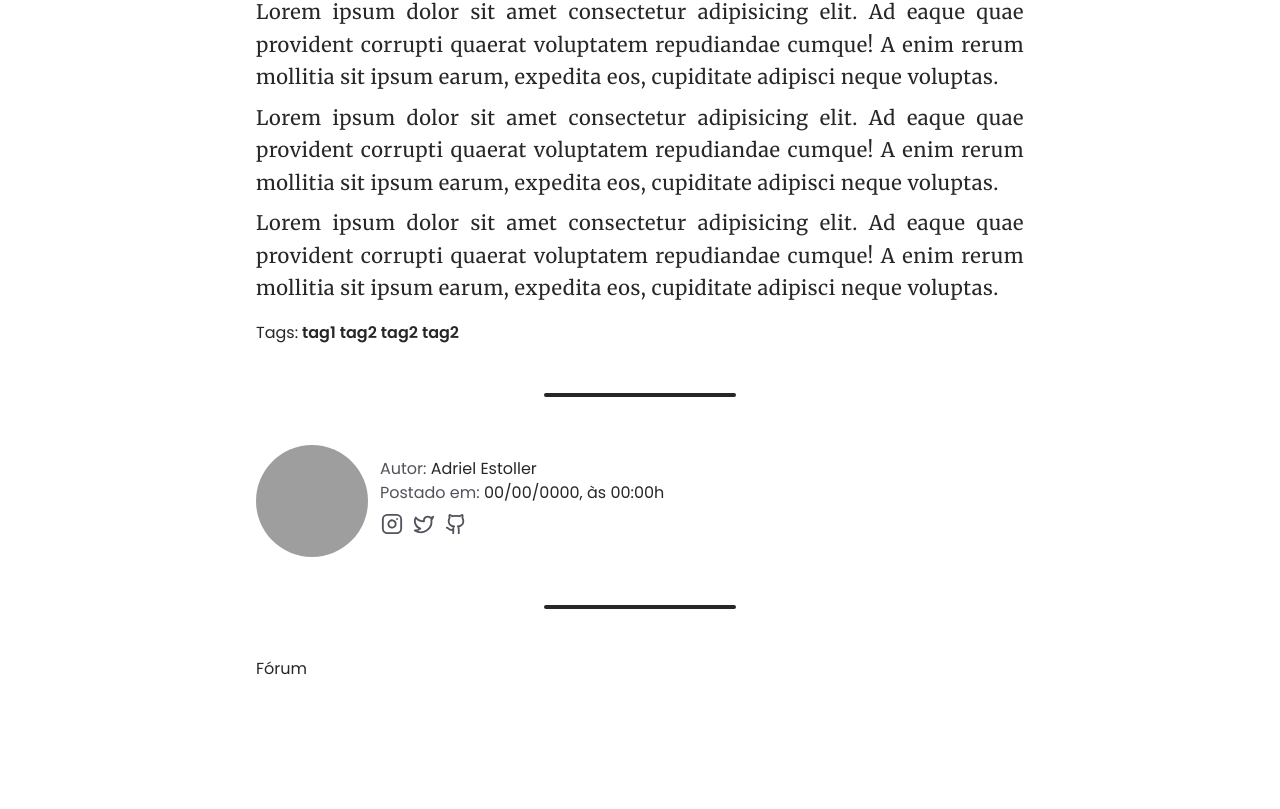
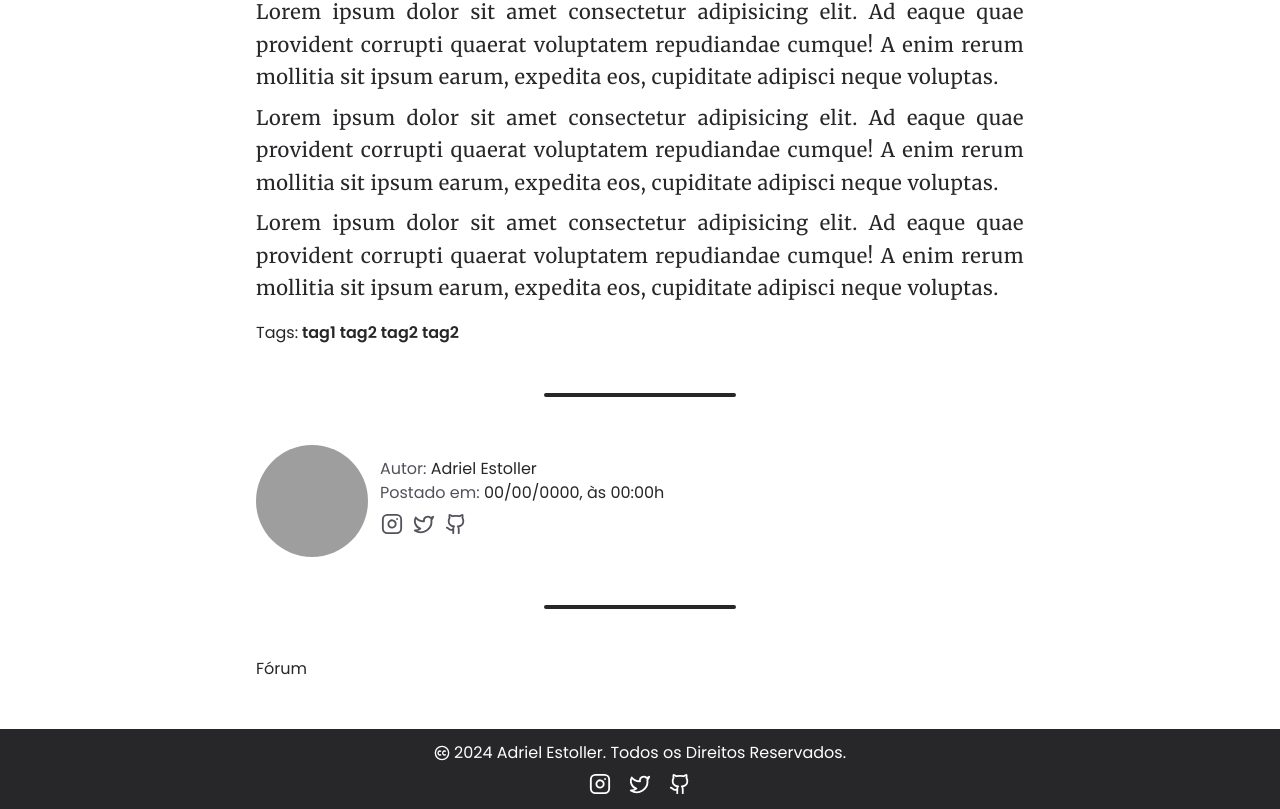
Before and after one commit to adrielestoller/blog, a React (Vite) app: page /post in a window 1280 px wide. Shown: the part 630-1439 px from the top of the page. Before the commit the page ends 1359 px from the top, so only its background shows below. Built offline with nearby package versions, Linux system fonts and the light colour scheme; grey boxes are pictures that could not be loaded.

Commit message:
feat: add footer

```diff
--- a/src/pages/PostPage.tsx
+++ b/src/pages/PostPage.tsx
@@ -1,4 +1,4 @@
-import { Github, Instagram, Twitter } from "lucide-react";
+import { CreativeCommons, Github, Instagram, Twitter } from "lucide-react";
 import { Header } from "../components/Header";
 import { ImageBox } from "../components/ImageBox";
 import { PostTagsList } from "../components/PostTagsList";
@@ -51,6 +51,23 @@ export function PostPage() {
       <div className="max-w-3xl mx-auto my-12">
         Fórum
       </div>
+
+      <footer className="h-20 w-screen flex flex-col gap-2 items-center justify-center text-white bg-zinc-800">
+        <div className="flex gap-1">
+          <CreativeCommons className="w-4 text-md" /><p>2024 Adriel Estoller. Todos os Direitos Reservados.</p>
+        </div>
+        <div className="flex gap-4">
+          <a href="https://www.instagram.com/adrielestoller_/" target="_blank">
+            <Instagram className="cursor-pointer border-transparent border-b-2 transition-all duration-150 ease-linear hover:border-white hover:scale-110" />
+          </a>
+          <a href="https://twitter.com/adrielestoller_" target="_blank">
+            <Twitter className="cursor-pointer border-transparent border-b-2 transition-all duration-150 ease-linear hover:border-white hover:scale-110" />
+          </a>
+          <a href="https://github.com/adrielestoller" target="_blank">
+            <Github className="cursor-pointer border-transparent border-b-2 transition-all duration-150 ease-linear hover:border-white hover:scale-110" />
+          </a>
+        </div>
+      </footer>
     </>
   )
 }
```
